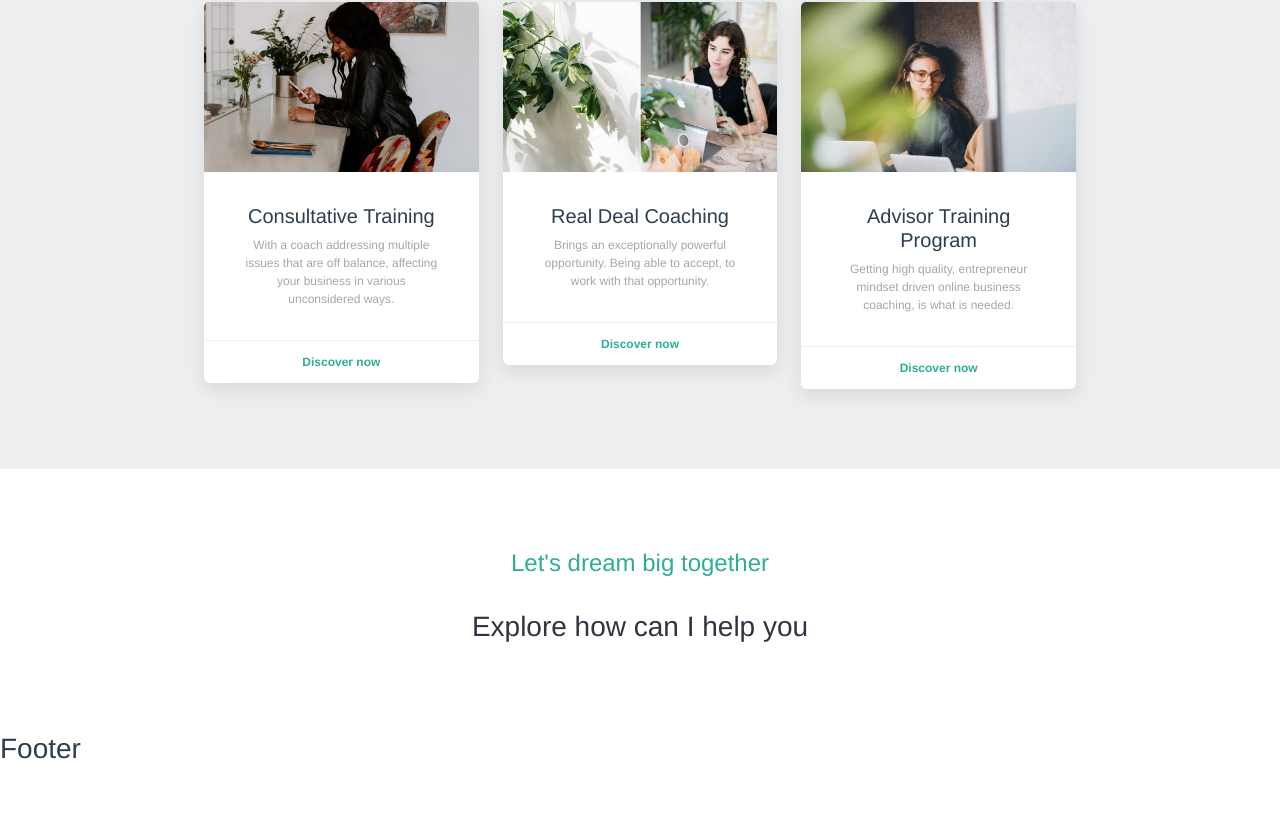
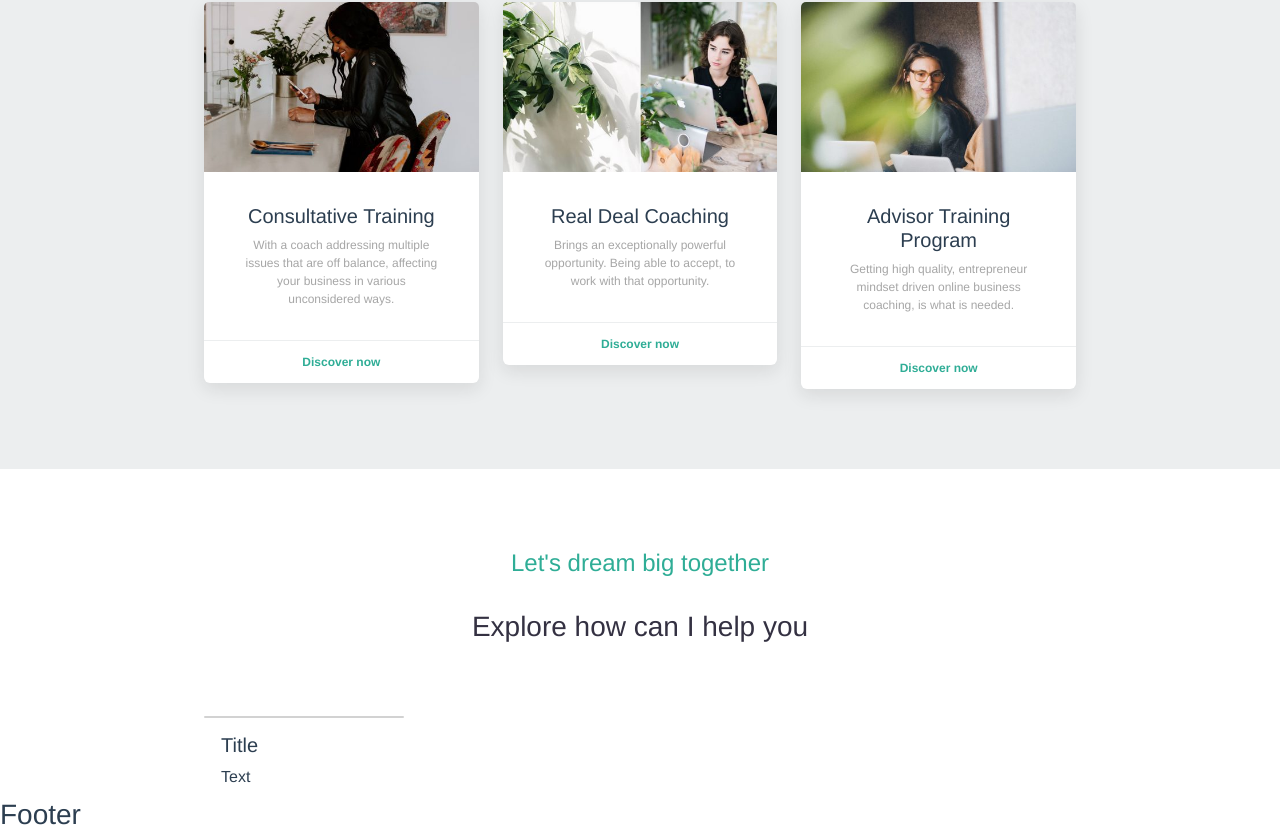
Before and after one commit to Antonius131/proj-html-vuejs, a Vue app: page / in a window 1280 px wide. Shown: the part 1280-2119 px from the top of the page. Before the commit the page ends 2053 px from the top, so only its background shows below. Built offline with nearby package versions, Linux system fonts and the light colour scheme.

Commit message:
CourseCards: creating and importing template

```diff
--- a/src/components/main/CourseCards.vue
+++ b/src/components/main/CourseCards.vue
@@ -1,6 +1,13 @@
 <template>
    <div class="row">
-
+      <div class="col-3">
+         <div class="card">
+            <div class="card-img-overlay">
+               <h5 class="card-title">Title</h5>
+               <p class="card-text">Text</p>
+            </div>
+         </div>
+      </div>
    </div>
 </template>
 
--- a/src/components/main/MainContent.vue
+++ b/src/components/main/MainContent.vue
@@ -36,6 +36,7 @@
                subtitle = "Let's dream big together"
                title= "Explore how can I help you"
             />
+            <CourseCards />
          </div>
       </section>
    </main>
@@ -47,6 +48,7 @@ import SectionTitle from './SectionTitle.vue'
 import SecondaryBtn from './SecondaryBtn.vue'
 import PrimaryBtn from './PrimaryBtn.vue'
 import CoachCards from './CoachCards.vue'
+import CourseCards from './CourseCards.vue'
 
 export default {
    components: {
@@ -54,7 +56,8 @@ export default {
       SectionTitle,
       SecondaryBtn,
       PrimaryBtn,
-      CoachCards
+      CoachCards,
+      CourseCards
    }
 }
 </script>
```
